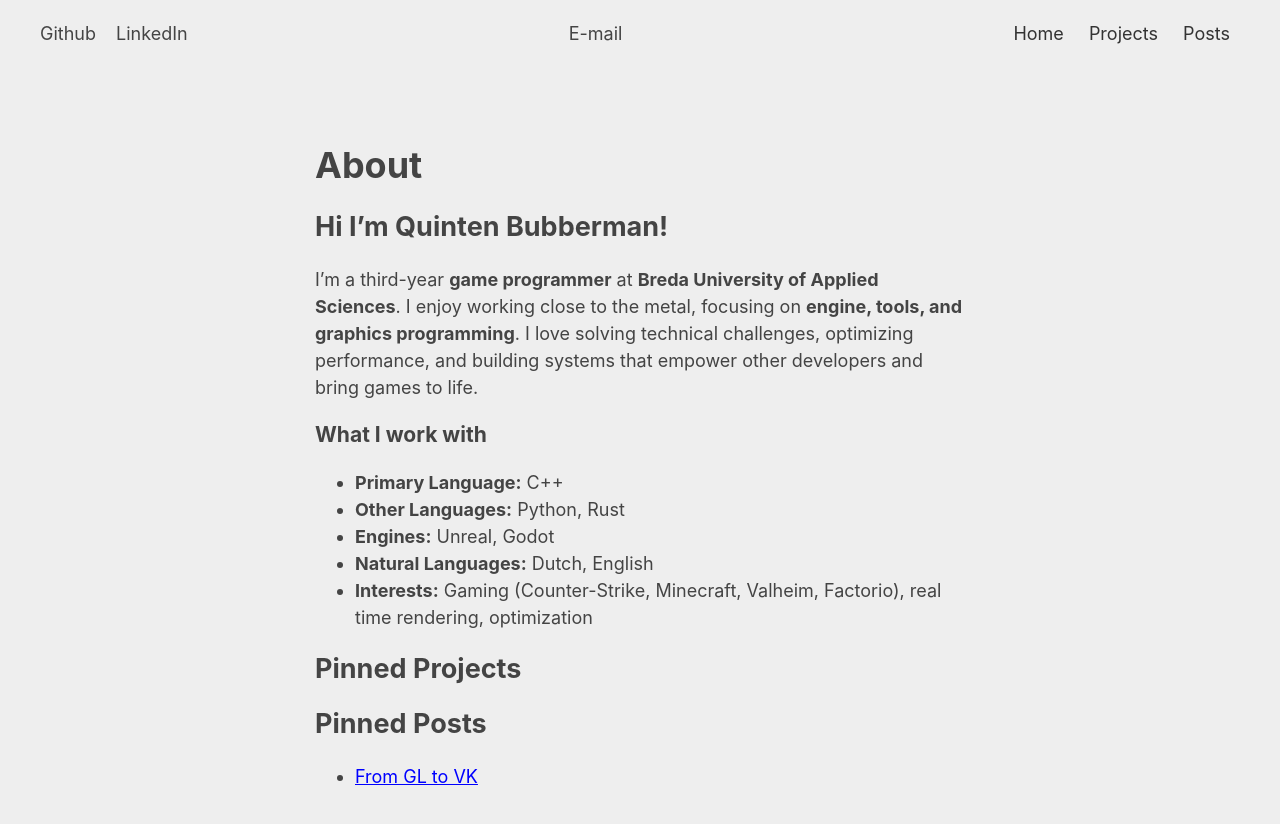
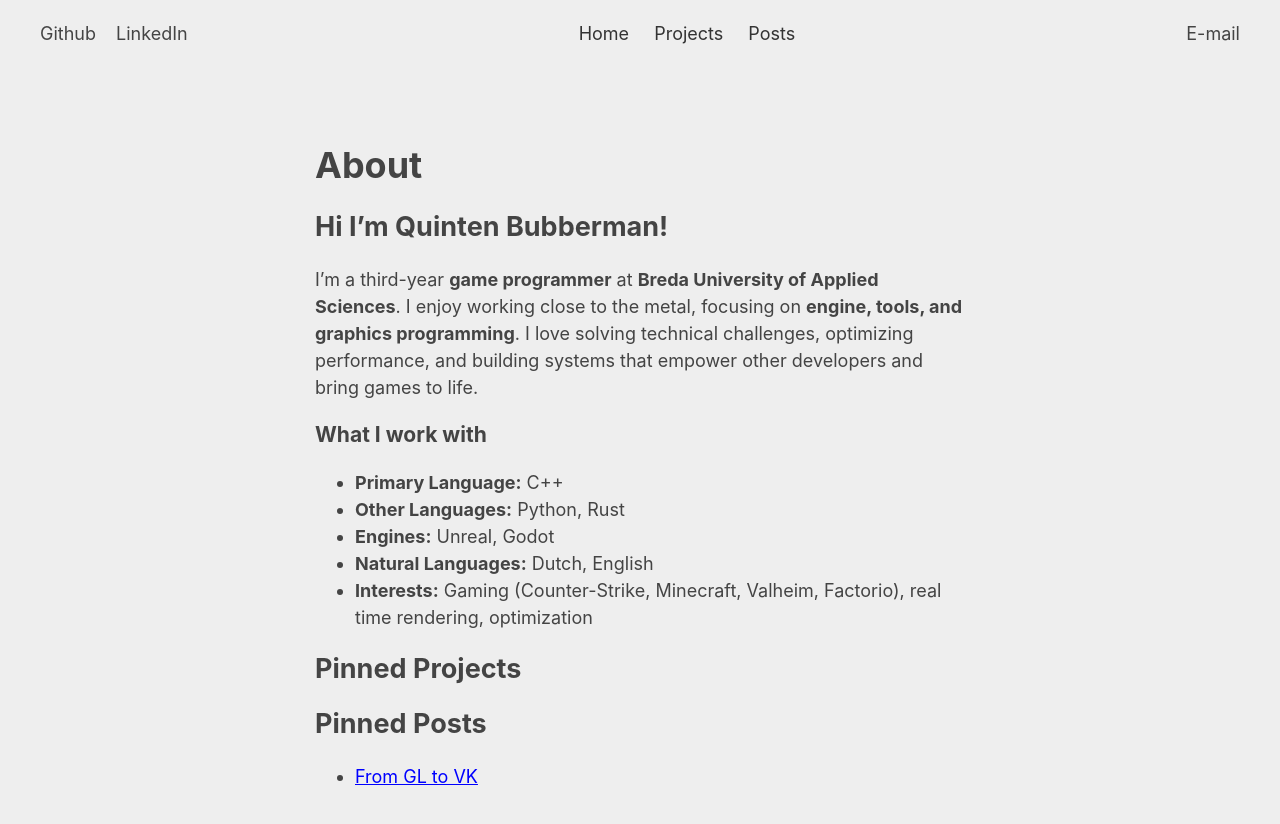
Before and after one commit to bakjedev/bakjedev.github.io, a Jekyll site: the page built from index.md, in a window 1280 px wide. Shown: the top 824 px of the page. Built offline with Jekyll 4.4.1, drawn with Linux system fonts in a browser that asks for light colours.

Commit message:
fix header ordering

```diff
--- a/_layouts/default.html
+++ b/_layouts/default.html
@@ -13,15 +13,16 @@
       <a href="https://github.com/bakjedev" target="_blank">Github</a>
       <a href="https://www.linkedin.com/in/quinten-bubberman/" target="_blank">LinkedIn</a>
     </div>
-    <div class="stuff-left">
-      <a href="mailto:contact@bakje.dev" target="_blank">E-mail</a>
-    </div>
 
     <nav>
       <a href="/">Home</a>
       <a href="/projects">Projects</a>
       <a href="/pages">Posts</a>
     </nav>
+
+    <div class="stuff-left">
+      <a href="mailto:contact@bakje.dev" target="_blank">E-mail</a>
+    </div>
   </header>
   {% if page.title %}
     <h1>{{ page.title }}</h1>
```
